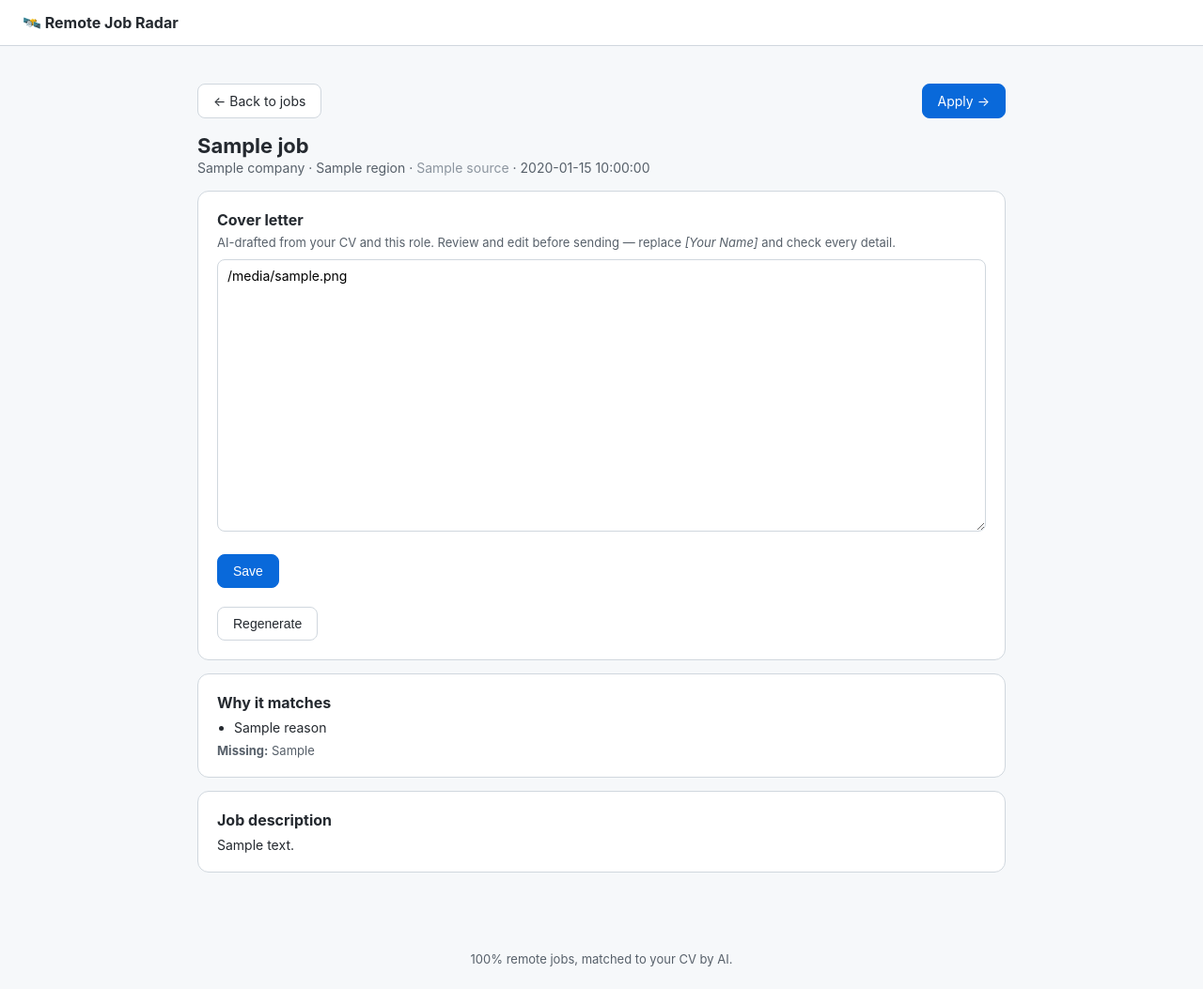
After one commit to RubenKid/remote-job-radar, a FastAPI app: template src/job_radar/web/templates/job_detail.html in a window 1280 px wide. The commit adds this page. Shown: the whole page at 94% size. Run offline with FastAPI, Linux system fonts and the light colour scheme; the template is opened without the code that fills it: most values are stand-ins (such as "Sample title", 1, 10 or a date in 2020).

Commit message:
AI cover letters per job (flagship value feature)
- Providers gain complete_text(); new coverletter.generate_cover_letter() drafts
  a tailored letter from the candidate profile + job (grounded, no invented facts,
  [Your Name] placeholder).
- Job detail page (/jobs/{id}) with full description + generate/edit/regenerate/
  save cover letter, using the user's own AI key (cheapest model).
- Store job description + cover_letter on MatchedJob (+ auto-migration); 'Cover
  letter' link on each dashboard card.

Co-Authored-By: Claude Opus 4.8 (1M context) <noreply@anthropic.com>

```diff
--- /dev/null
+++ b/src/job_radar/coverletter.py
@@ -0,0 +1,40 @@
+"""Generate a tailored cover letter from the candidate profile + a job."""
+
+from __future__ import annotations
+
+import json
+
+from .profile_engine.models import CandidateProfile
+from .providers.base import LLMProvider
+
+_SYSTEM = """\
+You are an expert career writer. Write a concise, professional cover letter (about \
+200-280 words) for the candidate applying to the given REMOTE job.
+
+RULES:
+- Ground every claim in the candidate's actual skills/experience below. Do NOT \
+invent employers, titles, degrees, or facts not present in the profile.
+- Connect the candidate's strengths to what the role needs; reference the company \
+and role naturally.
+- Warm but professional tone. No clichés like "I am writing to express".
+- End with a signature line using the placeholder "[Your Name]" (never invent a name).
+- Output ONLY the cover letter text (no preamble, no markdown headings)."""
+
+
+def generate_cover_letter(
+    provider: LLMProvider,
+    profile: CandidateProfile,
+    *,
+    title: str,
+    company: str,
+    description: str = "",
+) -> str:
+    """Return a tailored cover letter draft as plain text."""
+    profile_json = json.dumps(profile.model_dump(), ensure_ascii=False)
+    user = (
+        f"CANDIDATE PROFILE (JSON):\n{profile_json}\n\n"
+        f"JOB:\nTitle: {title}\nCompany: {company or 'the company'}\n"
+        f"Description:\n{(description or '(no description available)')[:3000]}\n\n"
+        f"Write the cover letter now."
+    )
+    return provider.complete_text(system=_SYSTEM, user=user, max_tokens=900).strip()
--- a/src/job_radar/providers/base.py
+++ b/src/job_radar/providers/base.py
@@ -19,6 +19,10 @@ class LLMProvider(ABC):
     @abstractmethod
     def complete_json(self, *, system: str, user: str, max_tokens: int = 4096) -> dict[str, Any]:
         """Send a prompt and return the parsed JSON object the model produced."""
+
+    @abstractmethod
+    def complete_text(self, *, system: str, user: str, max_tokens: int = 1024) -> str:
+        """Send a prompt and return the model's plain-text response."""
 
     @staticmethod
     def parse_json(text: str) -> dict[str, Any]:
--- a/src/job_radar/web/app.py
+++ b/src/job_radar/web/app.py
@@ -20,6 +20,7 @@ from starlette.middleware.sessions import SessionMiddleware
 from ..common.config import Config
 from ..common.dates import humanize_age, parse_date
 from ..common.logger import get_logger, setup_logging
+from ..coverletter import generate_cover_letter
 from ..profile_engine import ProfileGenerator, extract_text
 from ..profile_engine.models import CandidateProfile
 from ..providers import get_provider
@@ -299,6 +300,71 @@ def create_app() -> FastAPI:
                 match.dismissed = not match.dismissed
         return RedirectResponse(f"/dashboard?show={show}", status_code=303)
 
+    # ----- Job detail + AI cover letter -----
+    @app.get("/jobs/{match_id}", response_class=HTMLResponse)
+    def job_detail(request: Request, match_id: int, msg: str = "", error: str = ""):
+        uid = authmod.current_user_id(request)
+        if uid is None:
+            return RedirectResponse("/", status_code=303)
+        Session = get_sessionmaker()
+        with Session() as session:
+            m = session.get(MatchedJob, match_id)
+            if m is None or m.user_id != uid:
+                return RedirectResponse("/dashboard", status_code=303)
+            job = {
+                "id": m.id, "title": m.title, "company": m.company, "url": m.url,
+                "source": m.source, "region": m.remote_region,
+                "posted": humanize_age(m.published_at), "applied": m.applied,
+                "dismissed": m.dismissed, "description": m.description,
+                "cover_letter": m.cover_letter,
+                "reasons": json.loads(m.reasons or "[]"),
+                "missing_skills": json.loads(m.missing_skills or "[]"),
+            }
+        return templates.TemplateResponse(
+            request, "job_detail.html", {"job": job, "msg": msg, "error": error}
+        )
+
+    @app.post("/jobs/{match_id}/cover-letter")
+    def generate_cover(request: Request, match_id: int):
+        uid = authmod.current_user_id(request)
+        if uid is None:
+            return RedirectResponse("/", status_code=303)
+        settings = _settings_for(uid)
+        if not settings.profile_json or not settings.has_api_key:
+            return RedirectResponse(
+                f"/jobs/{match_id}?error=Add+your+CV+and+AI+API+key+in+Settings+first",
+                status_code=303,
+            )
+        with session_scope() as session:
+            m = session.get(MatchedJob, match_id)
+            if m is None or m.user_id != uid:
+                return RedirectResponse("/dashboard", status_code=303)
+            try:
+                cfg = build_user_config(base_config, settings, web.app_secret_key)
+                profile = CandidateProfile.model_validate_json(settings.profile_json)
+                m.cover_letter = generate_cover_letter(
+                    get_provider(cfg), profile,
+                    title=m.title, company=m.company, description=m.description,
+                )
+            except Exception as exc:  # noqa: BLE001
+                logger.warning("cover letter failed for user %s: %s", uid, exc)
+                return RedirectResponse(
+                    f"/jobs/{match_id}?error=Generation+failed+—+re-save+your+API+key+in+Settings",
+                    status_code=303,
+                )
+        return RedirectResponse(f"/jobs/{match_id}?msg=Cover+letter+ready", status_code=303)
+
+    @app.post("/jobs/{match_id}/cover-letter/save")
+    def save_cover(request: Request, match_id: int, cover_letter: str = Form("")):
+        uid = authmod.current_user_id(request)
+        if uid is None:
+            return RedirectResponse("/", status_code=303)
+        with session_scope() as session:
+            m = session.get(MatchedJob, match_id)
+            if m is not None and m.user_id == uid:
+                m.cover_letter = cover_letter
+        return RedirectResponse(f"/jobs/{match_id}?msg=Saved", status_code=303)
+
     # ----- Settings -----
     @app.post("/settings")
     def save_settings(
--- a/src/job_radar/web/db.py
+++ b/src/job_radar/web/db.py
@@ -124,6 +124,8 @@ class MatchedJob(Base):
     recommendation: Mapped[bool] = mapped_column(Boolean, default=False)
     reasons: Mapped[str] = mapped_column(Text, default="[]")  # JSON list
     missing_skills: Mapped[str] = mapped_column(Text, default="[]")  # JSON list
+    description: Mapped[str] = mapped_column(Text, default="")  # for cover letters
+    cover_letter: Mapped[str] = mapped_column(Text, default="")  # AI-generated draft
     published_at: Mapped[str] = mapped_column(String(40), default="")  # raw source date
     applied: Mapped[bool] = mapped_column(Boolean, default=False)
     dismissed: Mapped[bool] = mapped_column(Boolean, default=False)
@@ -153,6 +155,8 @@ def _ensure_columns(engine) -> None:
     wanted = [
         ("matched_jobs", "published_at", "VARCHAR DEFAULT ''"),
         ("matched_jobs", "dismissed", "BOOLEAN DEFAULT FALSE"),
+        ("matched_jobs", "description", "TEXT DEFAULT ''"),
+        ("matched_jobs", "cover_letter", "TEXT DEFAULT ''"),
         ("settings", "upwork_refresh_token_encrypted", "TEXT DEFAULT ''"),
         ("settings", "disabled_sources", "TEXT DEFAULT '[]'"),
     ]
--- a/src/job_radar/web/engine_glue.py
+++ b/src/job_radar/web/engine_glue.py
@@ -35,6 +35,7 @@ def save_matches(session: Session, user_id: int, jobs: list[ScoredJob]) -> None:
                 recommendation=bool(ev and ev.recommendation),
                 reasons=json.dumps(ev.reasons if ev else []),
                 missing_skills=json.dumps(ev.missing_skills if ev else []),
+                description=(scored.job.description or "")[:6000],
                 published_at=scored.job.published_at or "",
             )
         )
--- a/src/job_radar/web/templates/dashboard.html
+++ b/src/job_radar/web/templates/dashboard.html
@@ -61,6 +61,7 @@
       {% endif %}
       <a class="btn btn-primary" href="{{ j.url }}" target="_blank" rel="noopener"
          style="margin-right:8px">Apply →</a>
+      <a class="btn" href="/jobs/{{ j.id }}" style="margin-right:8px">✍️ Cover letter</a>
       <form method="post" action="/jobs/{{ j.id }}/applied" style="display:inline">
         <input type="hidden" name="show" value="{{ show }}" />
         <button class="btn" type="submit">{{ "Not applied" if j.applied else "Applied ✓" }}</button>
--- /dev/null
+++ b/src/job_radar/web/templates/job_detail.html
@@ -0,0 +1,64 @@
+{% extends "base.html" %}
+{% block title %}{{ job.title }} — Remote Job Radar{% endblock %}
+{% block content %}
+<div style="display:flex;justify-content:space-between;align-items:center;gap:10px">
+  <a class="btn" href="/dashboard">← Back to jobs</a>
+  <a class="btn btn-primary" href="{{ job.url }}" target="_blank" rel="noopener">Apply →</a>
+</div>
+
+{% if msg %}<div class="flash ok">{{ msg }}</div>{% endif %}
+{% if error %}<div class="flash err">{{ error }}</div>{% endif %}
+
+<h1 style="margin:16px 0 2px;font-size:22px">{{ job.title }}</h1>
+<p class="muted" style="margin:0 0 16px">
+  {{ job.company }} · {{ job.region }} · <span style="color:#8c959f">{{ job.source }}</span>
+  {% if job.posted %} · {{ job.posted }}{% endif %}
+</p>
+
+<section class="card">
+  <div style="display:flex;justify-content:space-between;align-items:center">
+    <h2 style="margin:0">Cover letter</h2>
+  </div>
+  <p class="muted" style="font-size:13px;margin:6px 0 10px">
+    AI-drafted from your CV and this role. Review and edit before sending —
+    replace <em>[Your Name]</em> and check every detail.</p>
+
+  {% if job.cover_letter %}
+    <form method="post" action="/jobs/{{ job.id }}/cover-letter/save">
+      <textarea name="cover_letter" rows="16">{{ job.cover_letter }}</textarea>
+      <div style="margin-top:8px">
+        <button class="btn btn-primary" type="submit">Save</button>
+      </div>
+    </form>
+    <form method="post" action="/jobs/{{ job.id }}/cover-letter" style="margin-top:8px">
+      <button class="btn" type="submit">Regenerate</button>
+    </form>
+  {% else %}
+    <form method="post" action="/jobs/{{ job.id }}/cover-letter">
+      <button class="btn btn-primary" type="submit">✍️ Generate cover letter</button>
+    </form>
+  {% endif %}
+</section>
+
+{% if job.reasons or job.missing_skills %}
+<section class="card" style="margin-top:14px">
+  {% if job.reasons %}
+  <h2 style="margin-top:0">Why it matches</h2>
+  <ul style="margin:0;padding-left:18px;font-size:14px">
+    {% for r in job.reasons %}<li>{{ r }}</li>{% endfor %}
+  </ul>
+  {% endif %}
+  {% if job.missing_skills %}
+  <p class="muted" style="font-size:13px;margin:8px 0 0">
+    <strong>Missing:</strong> {{ job.missing_skills|join(", ") }}</p>
+  {% endif %}
+</section>
+{% endif %}
+
+{% if job.description %}
+<section class="card" style="margin-top:14px">
+  <h2 style="margin-top:0">Job description</h2>
+  <div style="font-size:14px;color:#24292f;white-space:pre-wrap;max-height:420px;overflow:auto">{{ job.description }}</div>
+</section>
+{% endif %}
+{% endblock %}
```
Also changed, not shown: src/job_radar/providers/anthropic.py (+11 -0 lines), src/job_radar/providers/openai.py (+11 -0 lines), tests/test_coverletter.py (added, +27 -0 lines), tests/test_web.py (+28 -0 lines).
